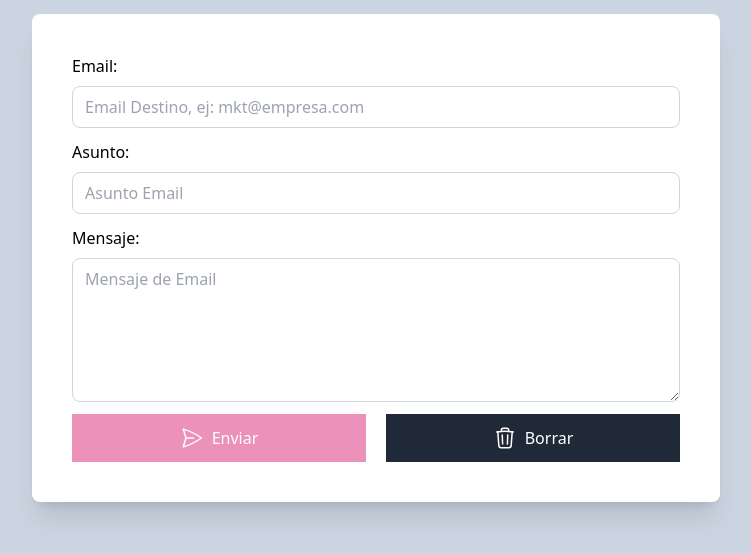
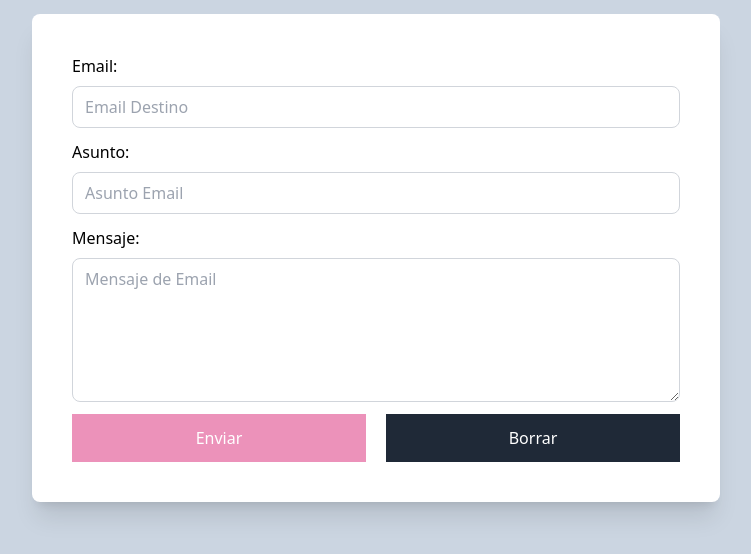
Before and after one commit to seyriu/Simulador-Envio-Email, a plain HTML site: page index.html in a window 1280 px wide. Shown: the part 214-768 px from the top of the page, without its empty margins (264-1015 px from the left). Drawn offline with Linux system fonts and the light colour scheme.

Commit message:
Simulador de email

```diff
--- a/index.html
+++ b/index.html
@@ -15,7 +15,7 @@
             <form id="formulario" class="space-y-3">
                 <div class="flex flex-col space-y-2">
                     <label for="email" class="font-regular font-medium">Email:</label>
-                    <input id="email" type="email" name="email" placeholder="Email Destino, ej: mkt@empresa.com" class="border border-gray-300 px-3 py-2 rounded-lg"  />
+                    <input id="email" type="email" name="email" placeholder="Email Destino" class="border border-gray-300 px-3 py-2 rounded-lg"  />
                 </div>
 
                 <div class="flex flex-col space-y-2">
@@ -34,9 +34,6 @@
                         class="flex-1 bg-pink-600 text-white flex justify-center gap-2 items-center p-3 opacity-50"
                         disabled
                     >
-                        <svg xmlns="http://www.w3.org/2000/svg" fill="none" viewBox="0 0 24 24" stroke-width="1.5" stroke="currentColor" class="w-6 h-6">
-                            <path stroke-linecap="round" stroke-linejoin="round" d="M6 12L3.269 3.126A59.768 59.768 0 0121.485 12 59.77 59.77 0 013.27 20.876L5.999 12zm0 0h7.5" />
-                        </svg>
                         Enviar
                     </button>
 
@@ -44,9 +41,6 @@
                         class="flex-1 bg-gray-800 text-white flex justify-center gap-2 items-center p-3"
                         type="reset"
                     >
-                        <svg xmlns="http://www.w3.org/2000/svg" fill="none" viewBox="0 0 24 24" stroke-width="1.5" stroke="currentColor" class="w-6 h-6">
-                            <path stroke-linecap="round" stroke-linejoin="round" d="M14.74 9l-.346 9m-4.788 0L9.26 9m9.968-3.21c.342.052.682.107 1.022.166m-1.022-.165L18.16 19.673a2.25 2.25 0 01-2.244 2.077H8.084a2.25 2.25 0 01-2.244-2.077L4.772 5.79m14.456 0a48.108 48.108 0 00-3.478-.397m-12 .562c.34-.059.68-.114 1.022-.165m0 0a48.11 48.11 0 013.478-.397m7.5 0v-.916c0-1.18-.91-2.164-2.09-2.201a51.964 51.964 0 00-3.32 0c-1.18.037-2.09 1.022-2.09 2.201v.916m7.5 0a48.667 48.667 0 00-7.5 0" />
-                        </svg>
                         Borrar
                     </button>
                 </div>
```
